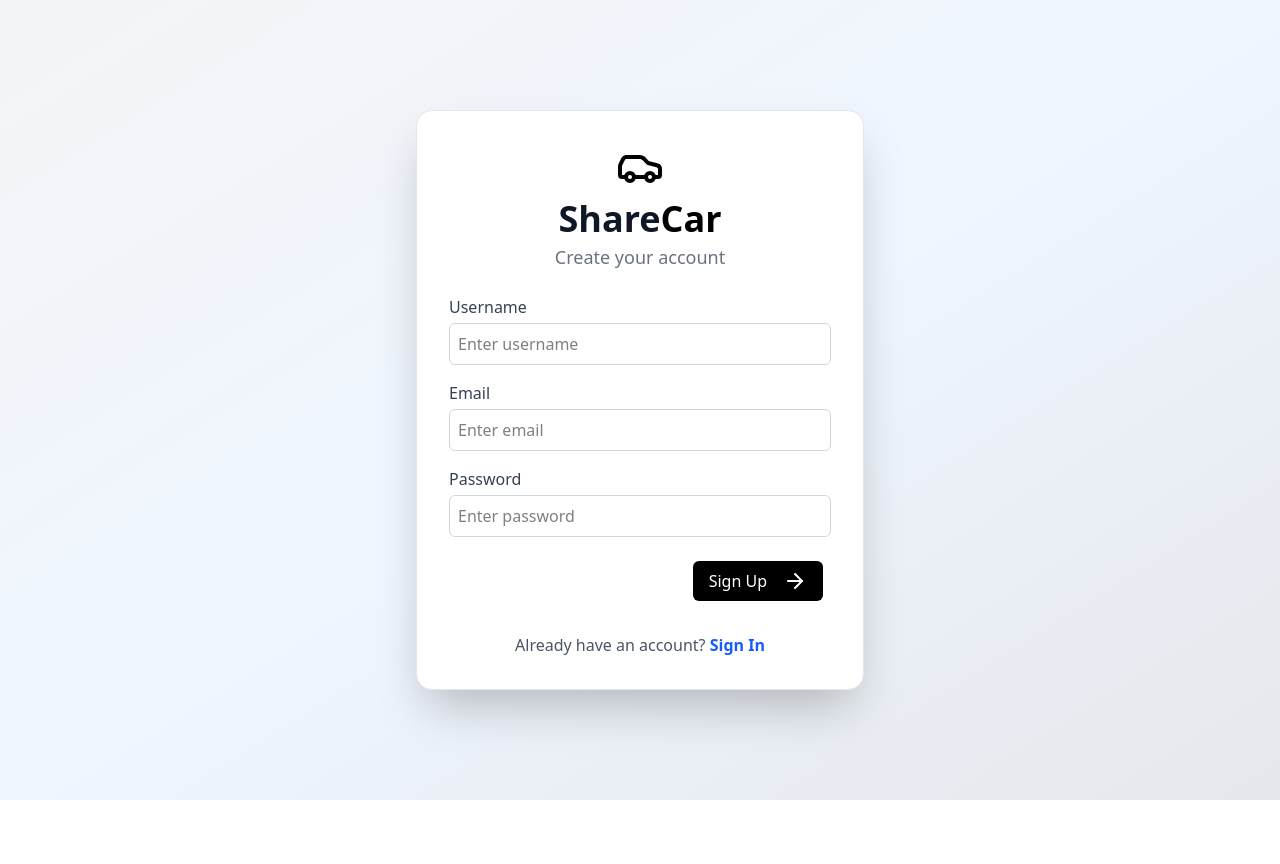
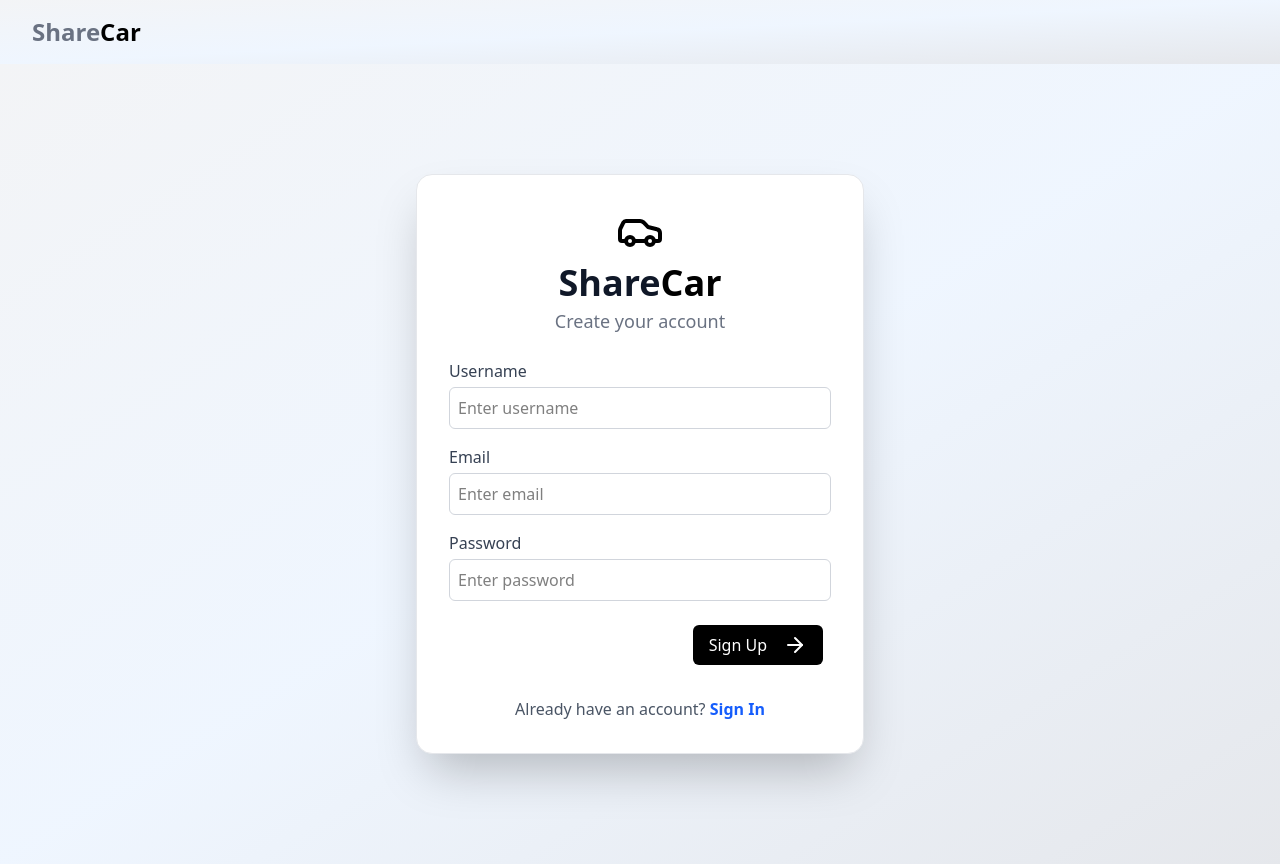
Before and after one commit to Manichandra123/ShareCarFE, a React (Vite) app: page /signup in a window 1280 px wide. Before the commit the page ends 800 px from the top, so only its background shows below. Built offline with nearby package versions, Linux system fonts and the light colour scheme.

Commit message:
add logo in auth routes

```diff
--- a/src/pages/signup.tsx
+++ b/src/pages/signup.tsx
@@ -43,6 +43,15 @@ export default function SignUP() {
   }
 
   return (
+    <>
+     <div
+        onClick={() => navigate("/")}
+        className="cursor-pointer mb-2 sm:mb-0 bg-gradient-to-br from-gray-100 via-blue-50 to-gray-200 p-4 "
+      >
+        <h1 className="text-2xl ml-4 font-bold">
+          <span className="text-gray-500">Share</span>Car
+        </h1>
+      </div>
     <div className="min-h-screen flex items-center justify-center bg-gradient-to-br from-gray-100 via-blue-50 to-gray-200 px-2">
       <div className="w-full max-w-md bg-white rounded-2xl shadow-2xl p-4 sm:p-8 border border-gray-200">
         <div className="flex flex-col items-center mb-6">
@@ -102,5 +111,6 @@ export default function SignUP() {
         </div>
       </div>
     </div>
+    </>
   );
 }
```
